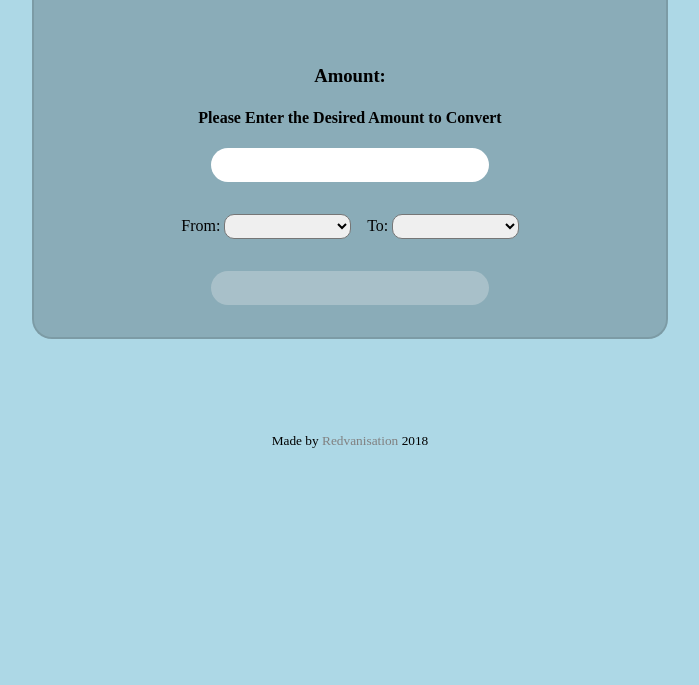
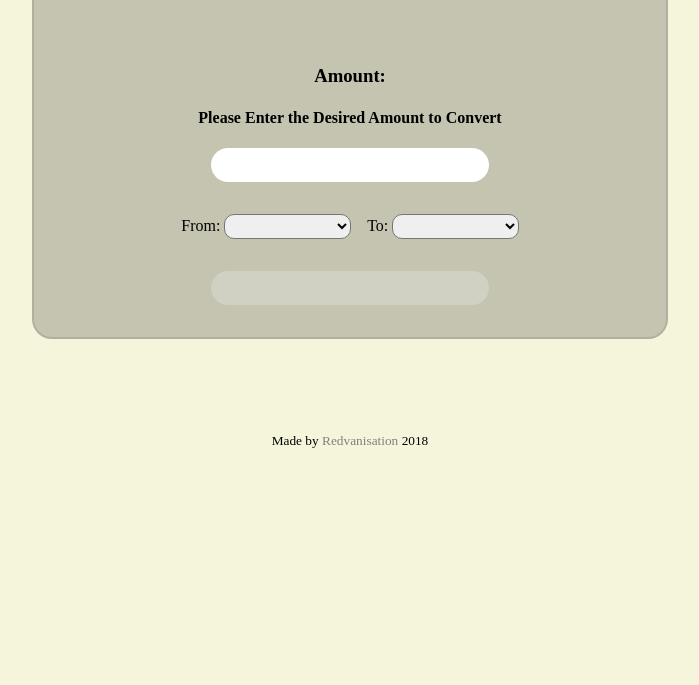
Before and after one commit to Redvanisation/currencyconverter, a website: page index.html in a window 1280 px wide. Shown: the part 115-800 px from the top of the page, without its empty margins (290-989 px from the left). Drawn offline with Linux system fonts and the light colour scheme; no server answers.

Commit message:
Update main.css

```diff
--- a/src/css/main.css
+++ b/src/css/main.css
@@ -1,5 +1,5 @@
 body {
-	background-color: lightblue;
+	background-color: beige;
 }
 
 .container {
```
